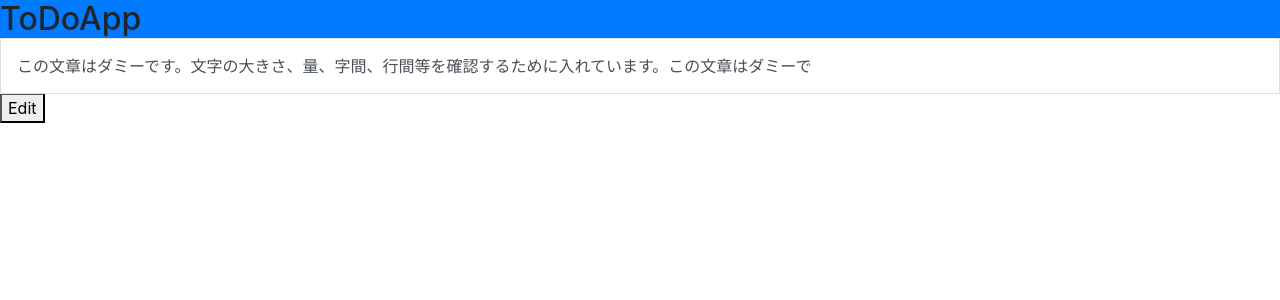
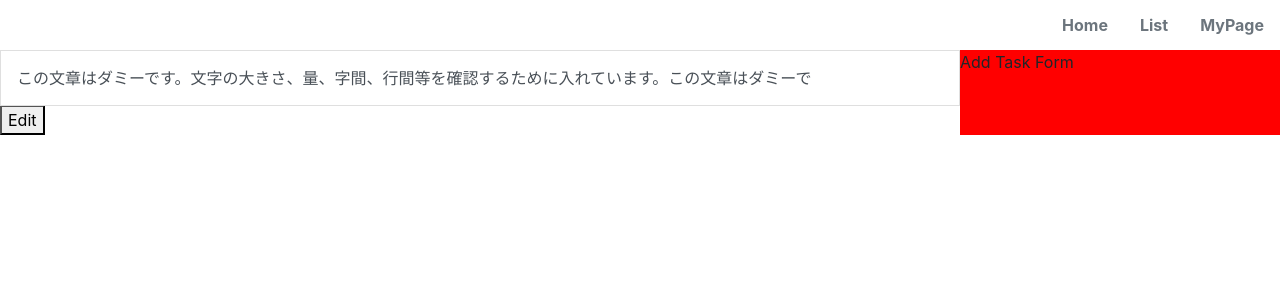
Before and after one commit to PyTommy/react-todo-with-test, a React app in the folder client/: page / in a window 1280 px wide. Shown: the top 300 px of the page. Built offline with nearby package versions, Linux system fonts and the light colour scheme.

Commit message:
Set up Navigation

```diff
--- a/client/package.json
+++ b/client/package.json
@@ -50,6 +50,7 @@
     "react-dev-utils": "^10.2.0",
     "react-dom": "^16.13.0",
     "react-redux": "^7.2.0",
+    "react-router-dom": "^5.1.2",
     "redux": "^4.0.5",
     "redux-thunk": "^2.3.0",
     "resolve": "1.15.0",
--- a/client/src/App.js
+++ b/client/src/App.js
@@ -1,12 +1,18 @@
 import React from 'react';
+import { BrowserRouter } from 'react-router-dom';
+
 import DayPage from './pages/DayPage';
+import variables from './sharedStyle/variables.scss';
+import Layout from './components/Layout/Layout';
 
 function App() {
+
   return (
-    <div data-test="component-app">
-      <h1 className="h2 bg-primary m-0">ToDoApp</h1>
-      <DayPage />
-    </div>
+    <BrowserRouter>
+      <Layout>
+        <DayPage />
+      </Layout>
+    </BrowserRouter>
   );
 }
 
--- /dev/null
+++ b/client/src/components/AddTaskForm/AddTaskFrom.js
@@ -0,0 +1,16 @@
+import React from 'react'
+import PropTypes from 'prop-types'
+
+const AddTaskFrom = props => {
+    return (
+        <div>
+            Add Task Form
+        </div>
+    )
+}
+
+AddTaskFrom.propTypes = {
+
+}
+
+export default AddTaskFrom
--- /dev/null
+++ b/client/src/components/Layout/Layout.js
@@ -0,0 +1,17 @@
+import React, { Fragment } from 'react';
+import Navigation from '../Navigation/Navigation';
+import variables from '../../sharedStyle/variables.scss';
+
+const Layout = (props) => {
+    return (
+        <Fragment>
+            <Navigation />
+            <main style={{ marginTop: variables.navHeight }}>
+                {props.children}
+            </main>
+        </Fragment>
+    );
+};
+
+
+export default Layout;
--- /dev/null
+++ b/client/src/components/Navigation/Navigation.js
@@ -0,0 +1,22 @@
+import React from 'react'
+import PropTypes from 'prop-types'
+import classes from './Navigation.module.scss';
+import NavigationItem from '../NavigationItem/NavigationItem';
+
+const Navigation = props => {
+    const navigationClass = ["nav justify-content-end", classes.Navigation];
+
+    return (
+        <ul className={navigationClass.join(" ")}>
+            <NavigationItem to="/home">Home</NavigationItem>
+            <NavigationItem to="/list">List</NavigationItem>
+            <NavigationItem to="/mypage">MyPage</NavigationItem>
+        </ul>
+    )
+}
+
+Navigation.propTypes = {
+
+}
+
+export default Navigation;
--- /dev/null
+++ b/client/src/components/Navigation/Navigation.module.scss
@@ -0,0 +1,13 @@
+@import '../../sharedStyle/variables.scss';
+
+.Navigation {
+    height: $navHeight;
+    position: fixed;
+    top: 0;
+    left: 0;
+    width: 100vw;
+    background-color: white;
+
+    display: flex;
+    align-items: center;
+}
--- /dev/null
+++ b/client/src/components/NavigationItem/NavigationItem.js
@@ -0,0 +1,14 @@
+import React from 'react'
+import { NavLink } from 'react-router-dom';
+
+const NavigationItem = props => {
+    return (
+        <li className="nav-item">
+            <NavLink className="nav-link text-secondary font-weight-bold" activeClassName="text-info" to={props.to}>
+                {props.children}
+            </NavLink>
+        </li>
+    );
+}
+
+export default NavigationItem
--- /dev/null
+++ b/client/src/pages/DayPage.module.scss
@@ -0,0 +1,13 @@
+@import '../sharedStyle/variables.scss';
+
+$sideBarWidth: 20rem;
+
+.DayPage {
+    margin-top: $navHeight;
+    display: grid;
+    grid-template-columns: 1fr 20rem;
+};
+
+.sideBar {
+    background-color: red;
+};
--- a/client/src/pages/dayPage.js
+++ b/client/src/pages/dayPage.js
@@ -1,11 +1,20 @@
 import React from 'react'
 import PropTypes from 'prop-types'
+
+import classes from './DayPage.module.scss';
 import Tasks from '../components/Tasks/Tasks';
+import AddTaskForm from '../components/AddTaskForm/AddTaskFrom';
+
 
 const DayPage = props => {
     return (
-        <div>
-            <Tasks />
+        <div className={classes.DayPage}>
+            <div className={classes.Main}>
+                <Tasks />
+            </div>
+            <div className={classes.sideBar}>
+                <AddTaskForm />
+            </div>
         </div>
     )
 }
--- /dev/null
+++ b/client/src/sharedStyle/variables.scss
@@ -0,0 +1,7 @@
+// Size
+$navHeight:50px;
+
+// Export
+:export {
+    navHeight: $navHeight;
+}
```
Also changed, not shown: 1 other file (tests, documents, lock files or other folders).
